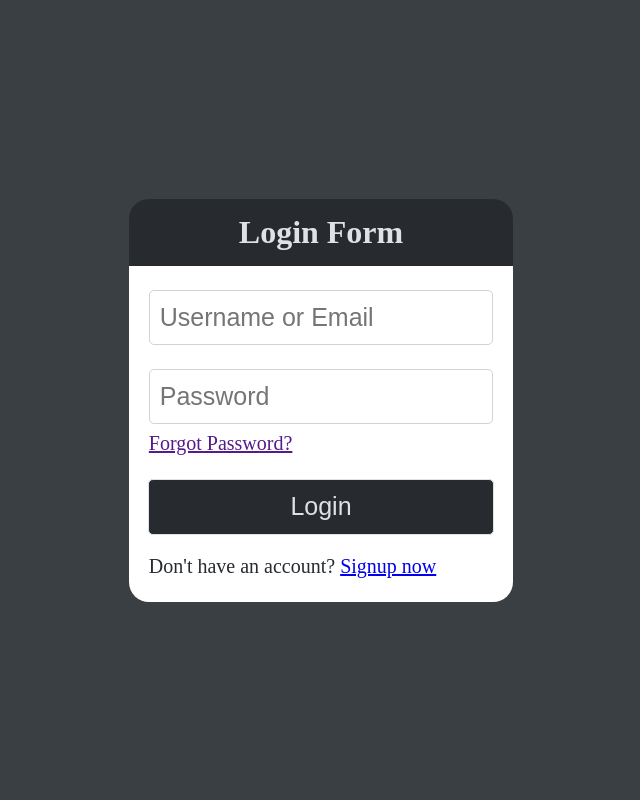
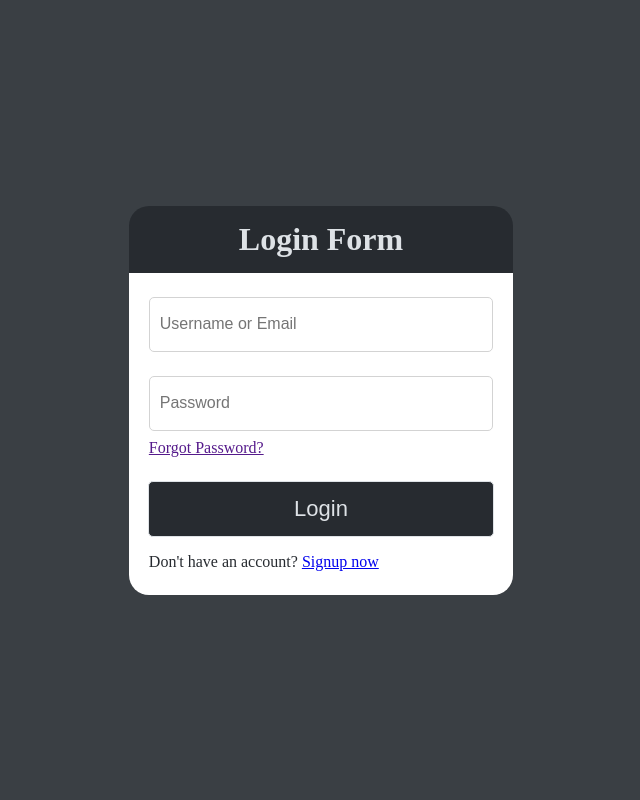
Before and after one commit to VektorOO7/Shared-Board, a PHP site: page /login.html in a window 1280 px wide. Shown: the whole page, without its empty margins (319-959 px from the left). Run offline with PHP 8.4, Linux system fonts and the light colour scheme.

Commit message:
Fixed font sizes

```diff
--- a/app/css/login.css
+++ b/app/css/login.css
@@ -107,7 +107,7 @@ form {
 
     background: var(--primary-color);
 
-    font-size: var(--form-font);
+    font-size: var(--form-button-font);
 }
 
 #login-button:hover {
@@ -128,15 +128,15 @@ form {
 
     color: var(--text-color);
 
-    font-size: var(--form-text-font);
+    font-size: var(--text-font);
 }
 
 .normal-text {
     color: var(--primary-color);
 
-    font-size: var(--form-text-font);
+    font-size: var(--text-font);
 }
 
 a {
-    font-size: var(--form-text-font);
+    font-size: var(--text-font);
 }
--- a/app/css/registration.css
+++ b/app/css/registration.css
@@ -111,7 +111,7 @@ form {
 
     background: var(--primary-color);
 
-    font-size: var(--form-font);
+    font-size: var(--form-button-font);
 }
 
 #register-button:hover {
@@ -125,11 +125,11 @@ form {
 
     color: var(--text-color);
 
-    font-size: var(--form-text-font);
+    font-size: var(--text-font);
 }
 
 .normal-text {
     color: var(--primary-color);
 
-    font-size: var(--form-text-font);
+    font-size: var(--text-font);
 }
--- a/app/css/variables.css
+++ b/app/css/variables.css
@@ -13,6 +13,9 @@
 
     --nav-bar-height: 9vh;
 
+    --text-font: 2vh;
+    --title-text-font: 3vh;
+
     --board-width: 200px;
     --board-height: 200px;
     --between-board-gap: 20px;
@@ -24,8 +27,8 @@
     --form-width: 30vw;
     --form-height: 75vh;
 
-    --form-font: 25px;
-    --form-text-font: 20px;
+    --form-font: var(--text-font);
+    --form-button-font: 2.75vh;
 
     --between-form-element-margin: 3vh;
 
--- a/app/index.html
+++ b/app/index.html
@@ -38,7 +38,7 @@
 
                 <div class="grid-element">
                     <div id="nav-title">
-                        <h1 class="text">Shared Board</h1>
+                        <h1 id="title-text">Shared Board</h1>
                     </div>
                 </div>
 
```
Also changed, not shown: app/css/index.css (+8 -0 lines).
